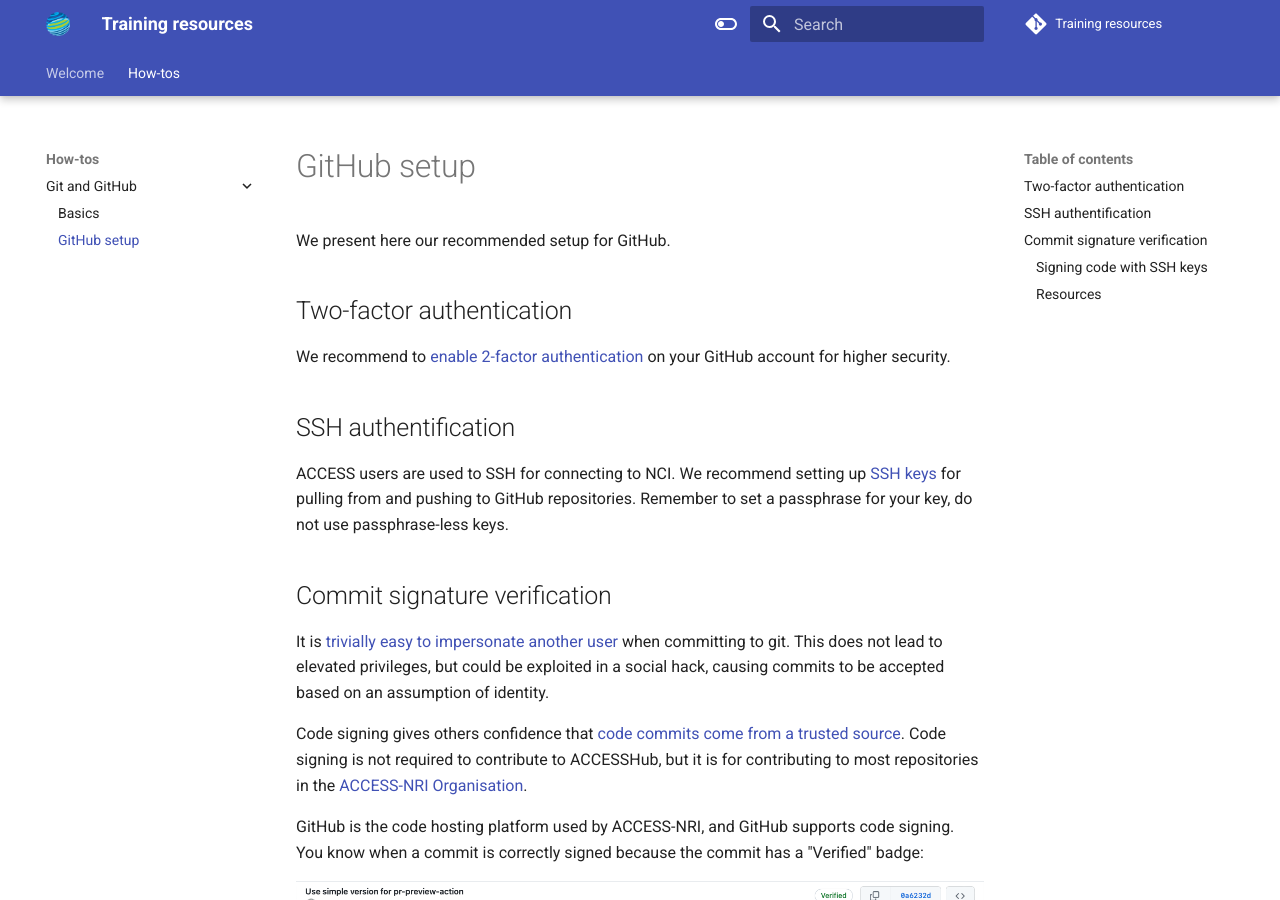
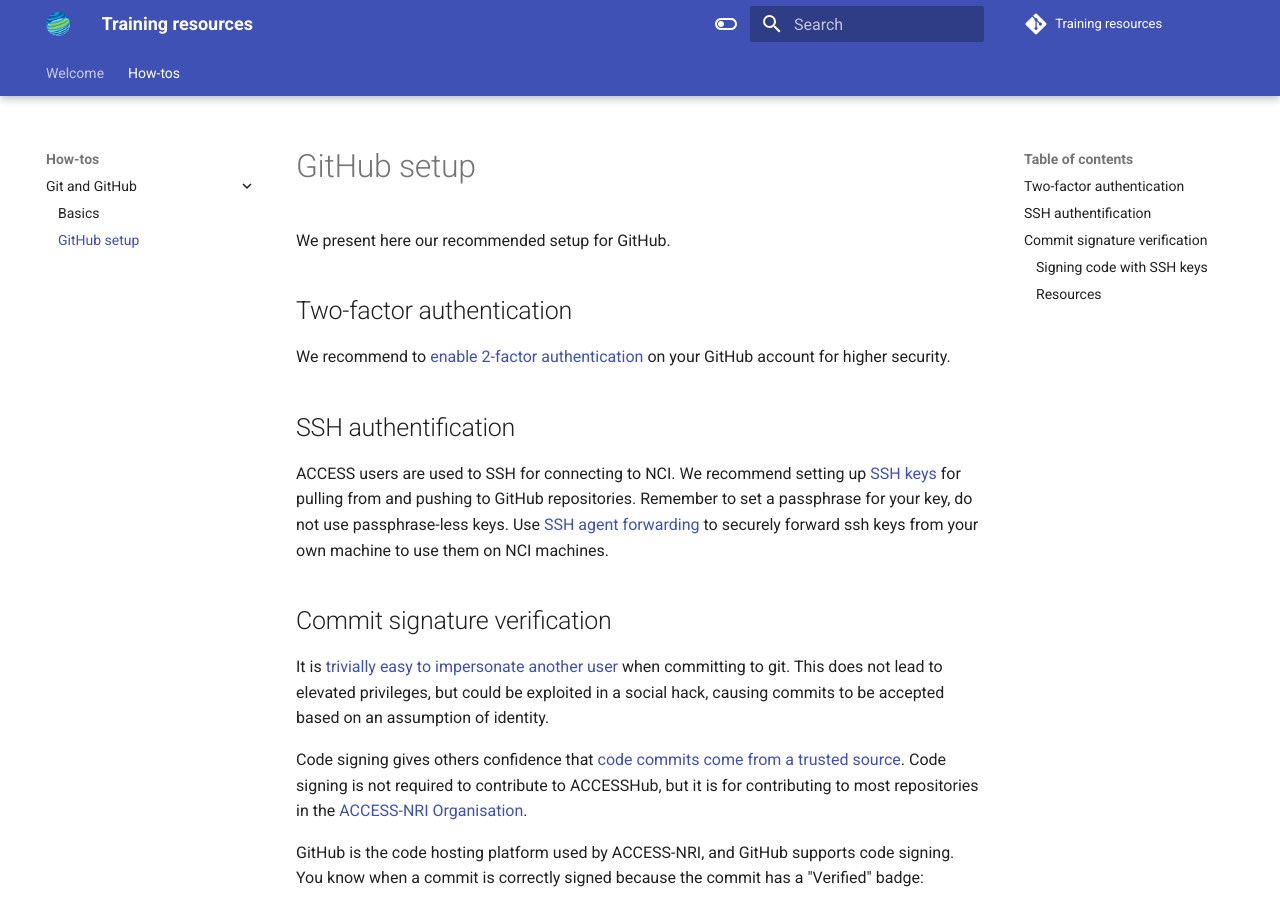
Before and after one commit to aidanheerdegen/Training-NRI, an MkDocs documentation site: the page built from docs/HowTos/GitAndGitHub/github_setup.md, in a window 1280 px wide and 900 px high. Built offline with MkDocs 1.6.1 and Material for MkDocs 9.7.7, drawn with Linux system fonts in a browser that asks for light colours; comment, search, counter and statistics services are not loaded.

```diff
--- a/docs/HowTos/GitAndGitHub/github_setup.md
+++ b/docs/HowTos/GitAndGitHub/github_setup.md
@@ -7,7 +7,7 @@ We recommend to [enable 2-factor authentication](https://docs.github.com/en/auth
 
 ## SSH authentification
 ACCESS users are used to SSH for connecting to NCI. We recommend setting up [SSH keys](https://docs.github.com/en/authentication/connecting-to-github-with-ssh) for pulling from and pushing to GitHub repositories. Remember to set a passphrase for your key, do not use passphrase-less keys.
-
+Use [SSH agent forwarding](https://docs.github.com/en/developers/overview/using-ssh-agent-forwarding) to securely forward ssh keys from your own machine to use them on NCI machines.
 ## Commit signature verification
 
 It is [trivially easy to impersonate another user](https://betterprogramming.pub/why-and-how-you-should-sign-all-your-git-commits-94435516edae) when committing to git. This does not lead to elevated privileges, but could be exploited in a social hack, causing commits to be accepted based on an assumption of identity.
```
